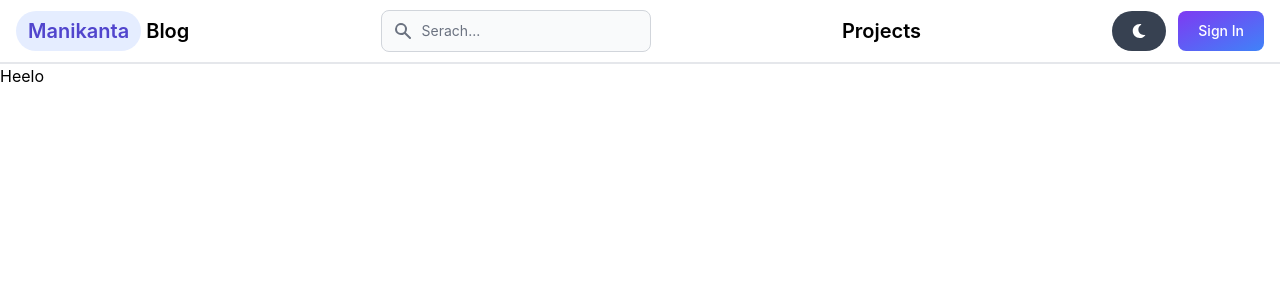
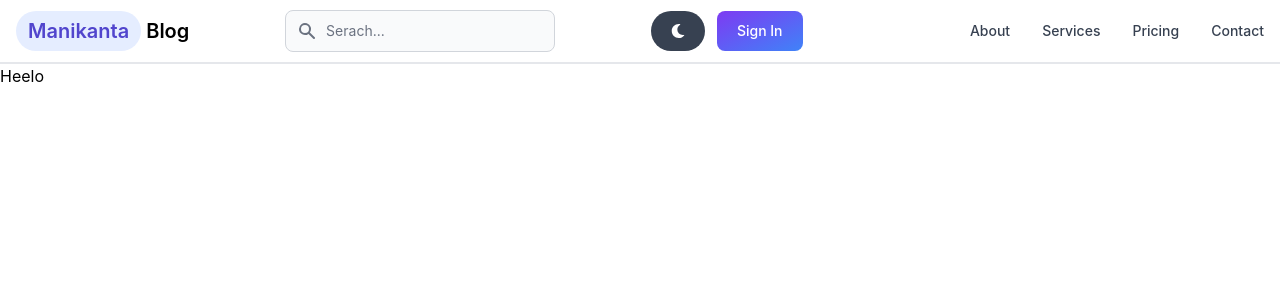
Before and after one commit to mreddyveera/mreddyveera-blog, a React (Vite) app in the folder client/: page / in a window 1280 px wide. Shown: the top 300 px of the page. Built offline with nearby package versions, Linux system fonts and the light colour scheme.

Commit message:
Update navbar with various naviagaations

```diff
--- a/client/src/components/Header.jsx
+++ b/client/src/components/Header.jsx
@@ -1,4 +1,4 @@
-import { Button, Navbar, TextInput } from "flowbite-react";
+import { Button, Navbar,NavbarCollapse,NavbarLink,NavbarToggle, TextInput } from "flowbite-react";
 import { Link } from "react-router-dom";
 import { HiSearch } from "react-icons/hi";
 import { FaMoon } from "react-icons/fa";
@@ -24,14 +24,6 @@ function Header() {
           <HiSearch />
         </Button>
       </div>
-
-      {/*Navigations*/}
-      <div>
-        <Link to="/Projects"
-        className="self-center whitespace-nowrap text-sm sm:text-xl font-semibold dark:text-white">Projects
-        </Link>
-      </div>
-
       <div className="flex items-center gap-3">
         {/* Moon Icon Button */}
         <Button color="gray" pill>
@@ -45,6 +37,19 @@ function Header() {
           </Button>
         </Link>
       </div>
+
+      <NavbarToggle />
+      <NavbarCollapse>
+        <NavbarLink href="#" active>
+          Home
+        </NavbarLink>
+        <NavbarLink as={Link} href="#">
+          About
+        </NavbarLink>
+        <NavbarLink href="#">Services</NavbarLink>
+        <NavbarLink href="#">Pricing</NavbarLink>
+        <NavbarLink href="#">Contact</NavbarLink>
+      </NavbarCollapse>
     </Navbar>
   );
 }
```
Lines whose indentation alone changed are shown as unchanged.
